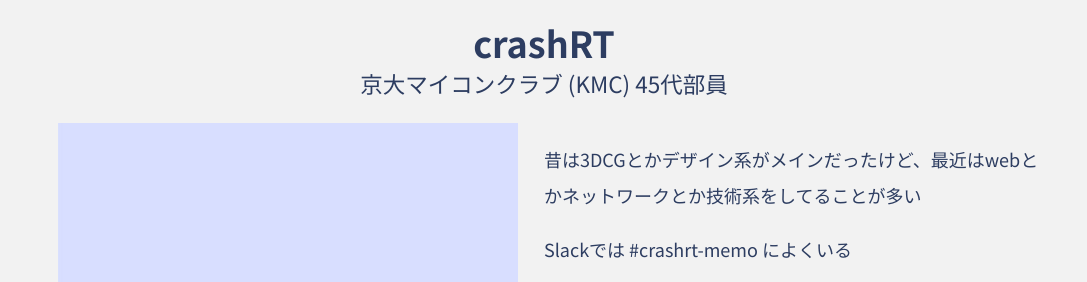
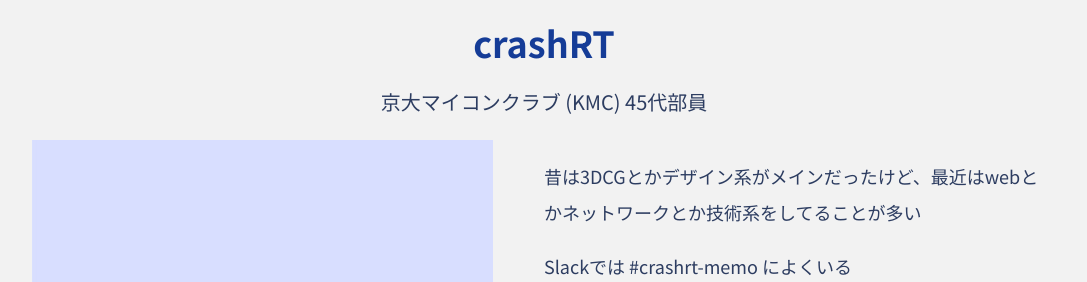
Before and after one commit to crashRT/web2024-sample, a plain HTML site: page index.html in a window 1280 px wide. Shown: the top 282 px of the page, without its empty margins (96-1183 px from the left). Drawn offline with Linux system fonts and the light colour scheme.

Commit message:
css コメント

```diff
--- a/css/style.css
+++ b/css/style.css
@@ -1,19 +1,63 @@
 html {
+  /* フォントの設定 */
   font-size: 18px;
   font-family: "Noto Sans JP", sans-serif;
   font-optical-sizing: auto;
   font-weight: 400;
   font-style: normal;
   line-height: 2rem;
+
+  /* 全体の文字色を指定 */
   color: #2d3d61;
+
+  /* ページ全体の背景色を指定 */
   background-color: #f2f2f2;
 }
 
+main {
+  /* 左右に余白を持たせる */
+  margin: 0 auto;
+  width: 80vw;
+}
+
+/* h1タグのスタイルを指定 */
+h1 {
+  /* 中央揃えにする */
+  text-align: center;
+
+  /* 文字色を変更 */
+  color: #153c97;
+}
+
+/* h2 タグのスタイルを指定 */
+h2 {
+  /* 中央揃えにする */
+  text-align: center;
+
+  /* 上に余白をもたせる */
+  margin-top: 50px;
+}
+
+/* 箇条書きのスタイルを指定 */
+li {
+  /* 箇条書きの点を非表示にする */
+  list-style: none;
+}
+
+/* 水平線のスタイルを指定 */
+hr {
+  background-color: #687490;
+  height: 1px;
+  border: none;
+}
+
+/* アイコン画像のサイズを指定 */
 .icon {
   width: 90%;
   max-width: 600px;
 }
 
+/* アイコンと自己紹介を横並びにする */
 .flex-container {
   display: flex;
   width: 100%;
@@ -23,48 +67,28 @@ html {
   justify-content: center;
 }
 
-main {
-  margin: 0 auto;
-  width: 80vw;
-}
+/*名前の下の紹介文のスタイルを指定 */
+.lead {
+  /* 文字サイズを変更 */
+  font-size: 20px;
 
-.x-center {
+  /* 上部分の余白を設定 */
+  margin-top: 8px;
+
+  /* 中央揃えにする */
   text-align: center;
 }
 
-.lead {
-  font-size: 1.25rem;
-  margin-top: 0.25rem;
+/* リンク集全体の上部の余白を設定 */
+.links {
+  margin-top: 16px;
 }
 
-.mb-2 {
-  margin-bottom: 0.25rem;
-}
+/* SNSアイコンのスタイルを指定 */
+.link-item {
+  /* 箇条書きを横並びにする */
+  display: inline-block;
 
-.links {
-  margin-top: 1rem;
-}
-
-.link-item {
-  display: inline-block;
+  /* 箇条書きの間隔を指定 */
   margin-right: 40px;
 }
-
-li {
-  list-style: none;
-}
-
-.svg {
-  color: aliceblue;
-}
-
-hr {
-  background-color: #687490;
-  height: 1px;
-  border: none;
-}
-
-h2 {
-  text-align: center;
-  margin-top: 5rem;
-}
--- a/index.html
+++ b/index.html
@@ -22,15 +22,15 @@
     <main class="main">
 
         <!-- 名前と簡単な説明 -->
-        <div class="title x-center">
-            <h1 class="mb-2">crashRT</h1>
+        <div class="title">
+            <h1>crashRT</h1>
             <p class="lead">京大マイコンクラブ (KMC) 45代部員 </p>
         </div>
 
         <dev class="flex-container">
 
             <!-- アイコン 左側に表示される部分 -->
-            <div class="flex-item x-center">
+            <div class="flex-item">
                 <!-- アイコン画像の読み込み -->
                 <img src="./image/icon.jpg" class="icon">
             </div>
@@ -114,7 +114,7 @@
         <div>
             <!-- サンプルで用意しているのはここまでです
             好きなデザイン、好きな内容で書き換えてみてください -->
-            <h2 class="h2">書き散らし</h2>
+            <h2>書き散らし</h2>
             <p>
                 色々自由に書いてみよう！！！
             </p>
```
